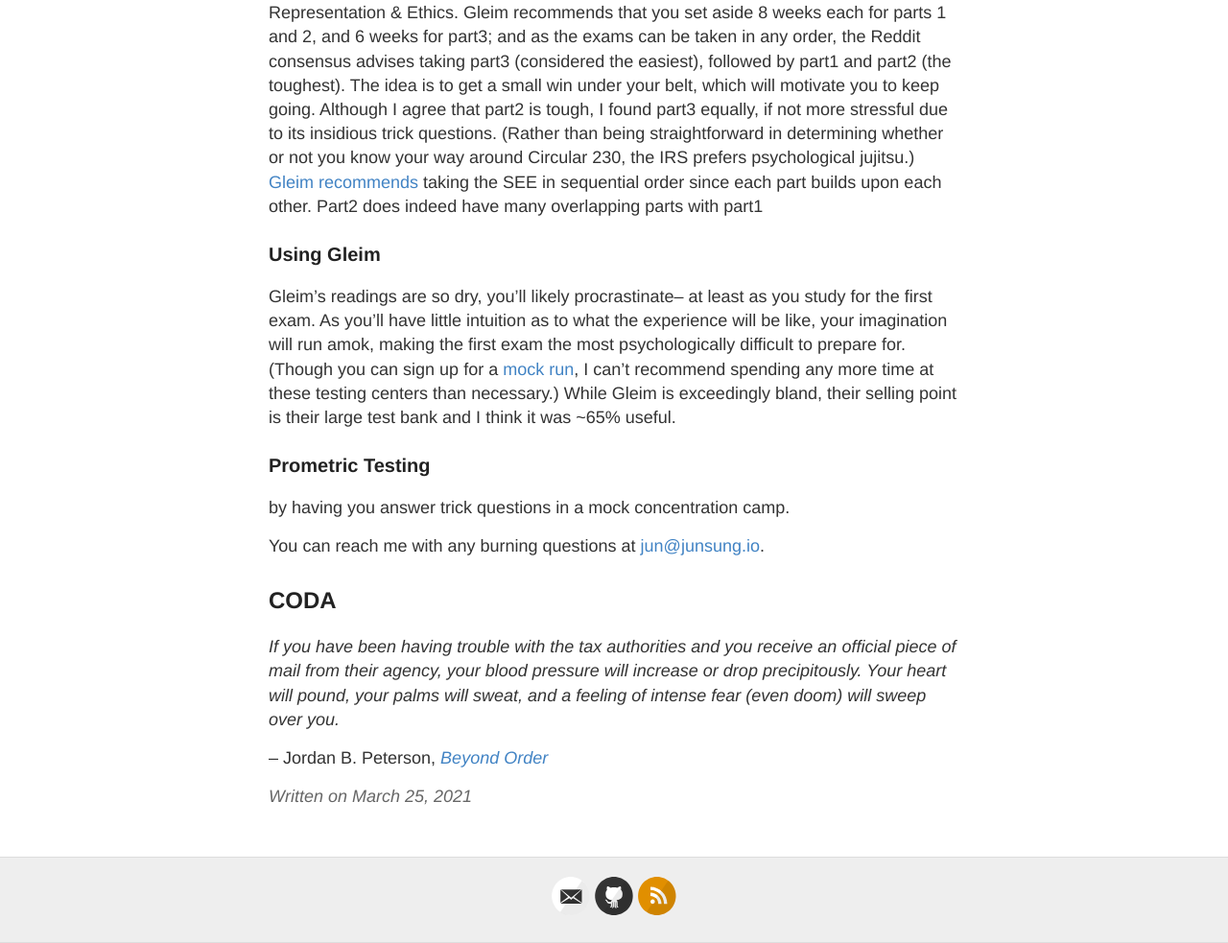
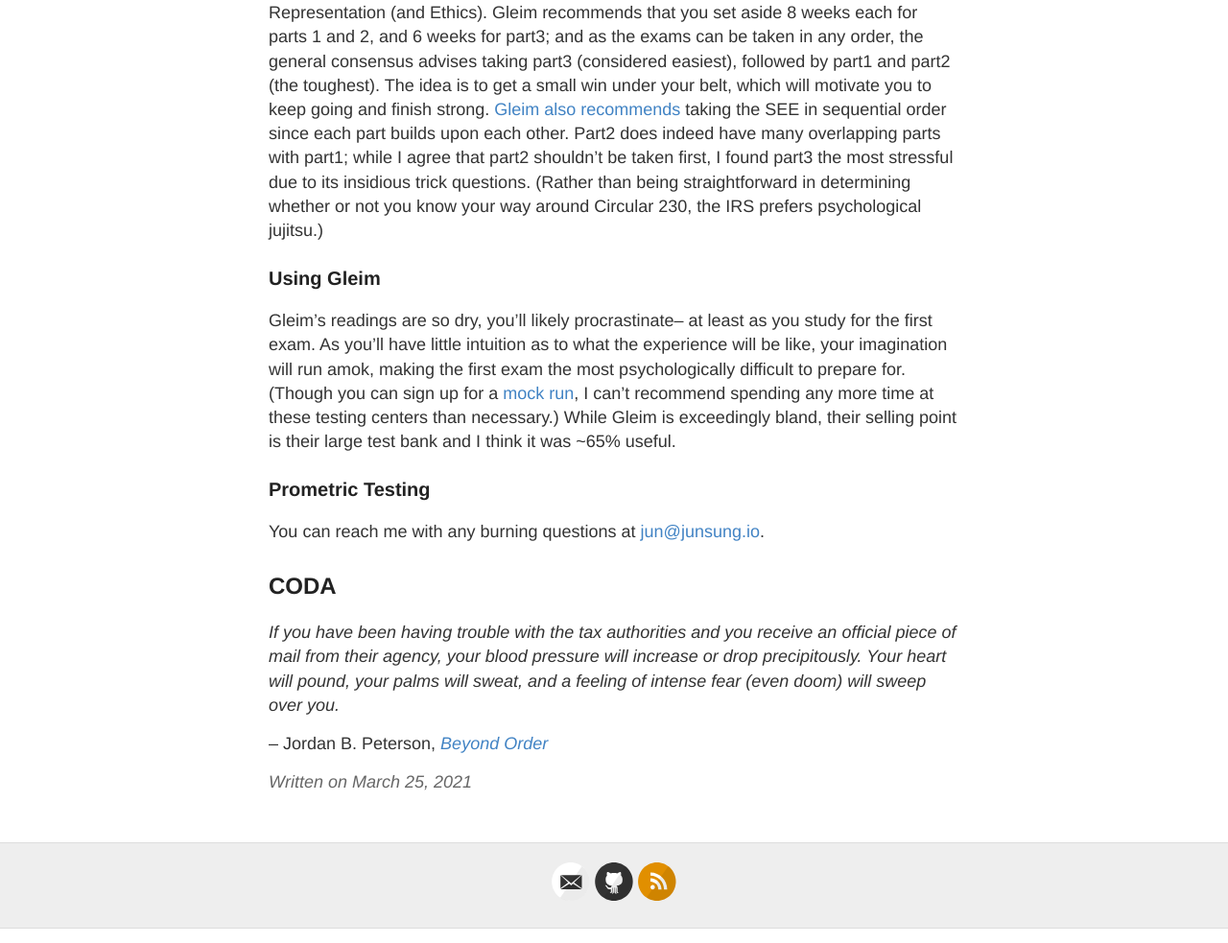
Before and after one commit to poastmil/junsunglee.com, a Jekyll site: the page built from _posts/2021-3-25-A-Tale-of-Tax-Licensing.md, in a window 1280 px wide and 1400 px high, scrolled down 1606 px. Shown: the part 417-1400 px from the top of the window at 96% size. Built offline with Jekyll 4.4.1, drawn with Linux system fonts in a browser that asks for light colours; some of the changed text lies outside the part shown.

Commit message:
Updated post

```diff
--- a/_posts/2021-3-25-A-Tale-of-Tax-Licensing.md
+++ b/_posts/2021-3-25-A-Tale-of-Tax-Licensing.md
@@ -33,7 +33,7 @@
 
 ![SEE Results](../images/SEE.png)
 
-Part1 tests you on Individual returns, Part2 on Business, and Part 3 covers Client Representation & Ethics. Gleim recommends that you set aside 8 weeks each for parts 1 and 2, and 6 weeks for part3; and as the exams can be taken in any order, the Reddit consensus advises taking part3 (considered the easiest), followed by part1 and part2 (the toughest). The idea is to get a small win under your belt, which will motivate you to keep going. Although I agree that part2 is tough, I found part3 equally, if not more stressful due to its insidious trick questions. (Rather than being straightforward in determining whether or not you know your way around Circular 230, the IRS prefers psychological jujitsu.) [Gleim recommends](https://www.gleim.com/enrolled-agent-review/blog/ea-exam-study-schedule-tcja/) taking the SEE in sequential order since each part builds upon each other. Part2 does indeed have many overlapping parts with part1
+Part1 tests you on Individual returns, Part2 on Business, and Part 3 covers Client Representation (and Ethics). Gleim recommends that you set aside 8 weeks each for parts 1 and 2, and 6 weeks for part3; and as the exams can be taken in any order, the general consensus advises taking part3 (considered easiest), followed by part1 and part2 (the toughest). The idea is to get a small win under your belt, which will motivate you to keep going and finish strong. [Gleim also recommends](https://www.gleim.com/enrolled-agent-review/blog/ea-exam-study-schedule-tcja/) taking the SEE in sequential order since each part builds upon each other. Part2 does indeed have many overlapping parts with part1; while I agree that part2 shouldn't be taken first, I found part3 the most stressful due to its insidious trick questions. (Rather than being straightforward in determining whether or not you know your way around Circular 230, the IRS prefers psychological jujitsu.)
 
 
 ### Using Gleim
@@ -43,7 +43,7 @@
 
 ### Prometric Testing
 
-by having you answer trick questions in a mock concentration camp.
+
 
 
 
```
